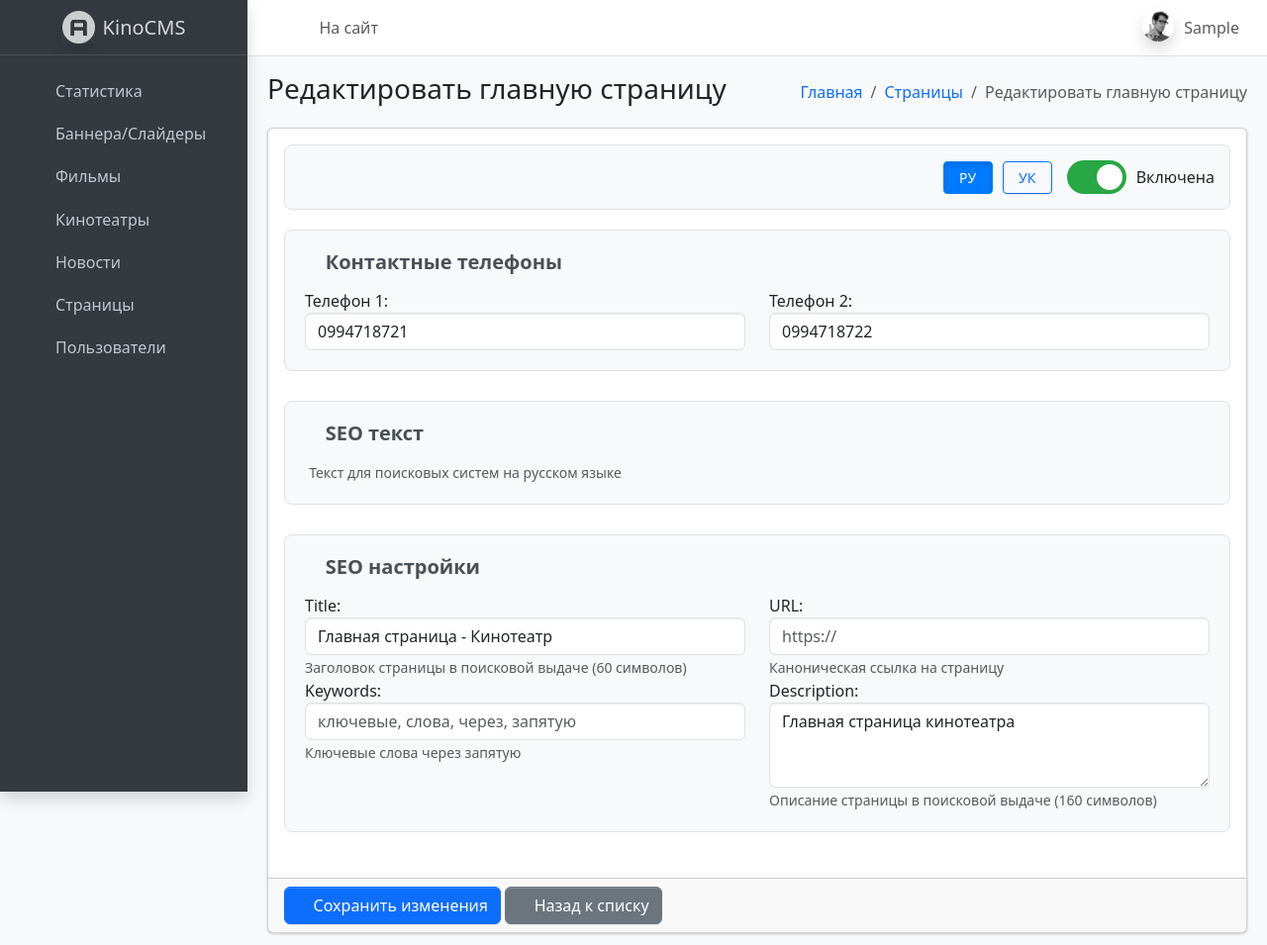
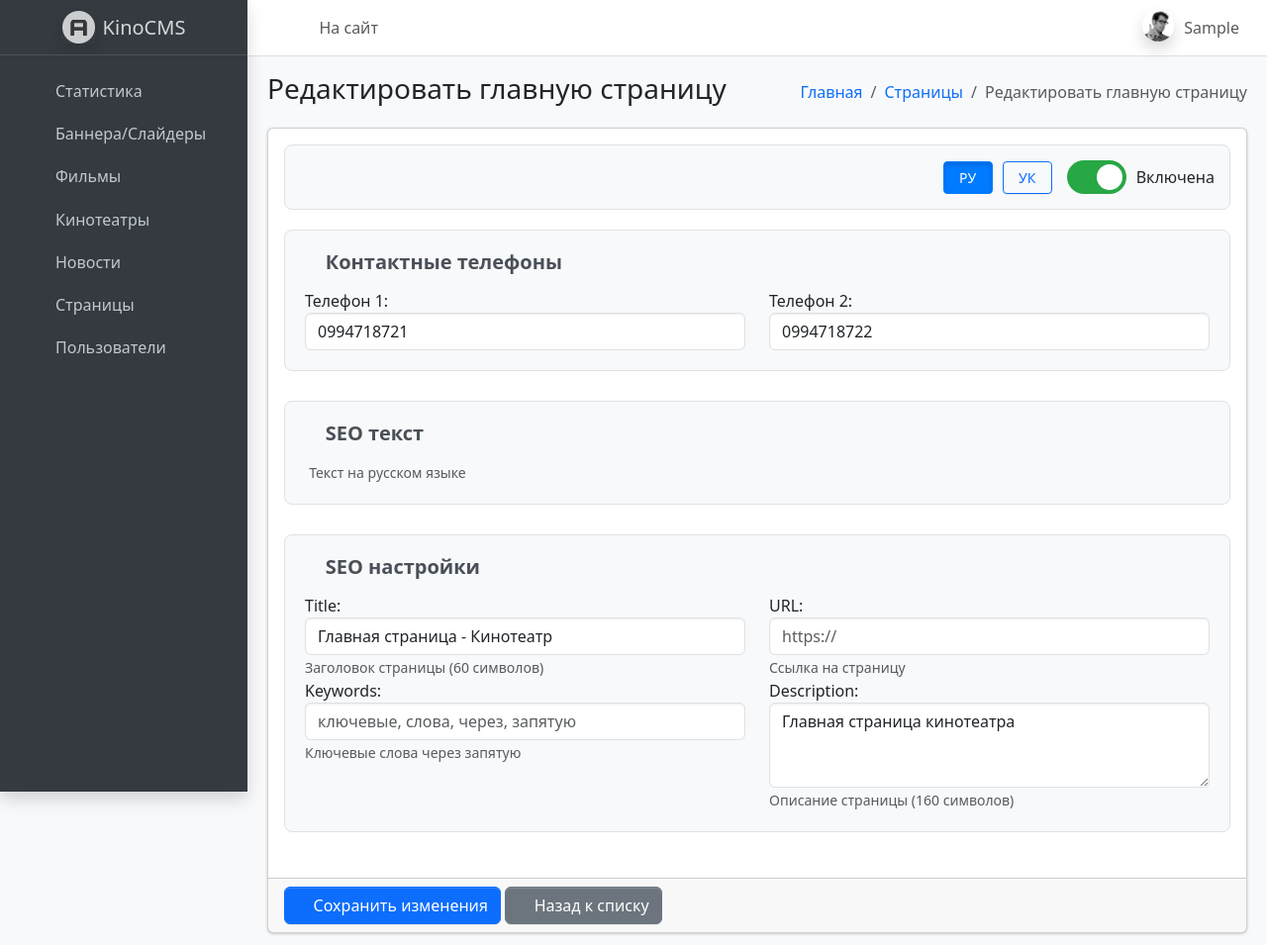
Before and after one commit to PetrakovVladyslav/KinoCMS, a Django app: page /admin-panel/pages/main/ in a window 1280 px wide. Shown: the whole page at 99% size. Run offline with Django 5.2, Linux system fonts and the light colour scheme; the visitor is signed in with stand-in values (Sample User, id 1); data comes from the database, SQL or seed files in the repository; data that the repository does not hold is empty; some libraries are stand-ins or nearby versions; some web fonts are replaced.

```diff
--- a/apps/page/templates/page/admin_main_page_form.html
+++ b/apps/page/templates/page/admin_main_page_form.html
@@ -203,13 +203,13 @@ input:checked + .switch-slider:before {
               <div class="form-group seo-text-group" data-lang="ru">
                 <label for="{{ form.seo_text_ru.id_for_label }}">{{ form.seo_text_ru.label }}</label>
                 {{ form.seo_text_ru }}
-                <small class="form-text text-muted">Текст для поисковых систем на русском языке</small>
+                <small class="form-text text-muted">Текст на русском языке</small>
               </div>
 
               <div class="form-group seo-text-group" data-lang="uk" style="display: none;">
                 <label for="{{ form.seo_text_uk.id_for_label }}">{{ form.seo_text_uk.label }}</label>
                 {{ form.seo_text_uk }}
-                <small class="form-text text-muted">Текст для поисковых систем на украинском языке</small>
+                <small class="form-text text-muted">Текст на украинском языке</small>
               </div>
             </div>
           </div>
@@ -230,7 +230,7 @@ input:checked + .switch-slider:before {
                       {% endfor %}
                     </div>
                   {% endif %}
-                  <small class="form-text text-muted">Заголовок страницы в поисковой выдаче (60 символов)</small>
+                  <small class="form-text text-muted">Заголовок страницы  (60 символов)</small>
                 </div>
               </div>
               <div class="col-md-6">
@@ -244,7 +244,7 @@ input:checked + .switch-slider:before {
                       {% endfor %}
                     </div>
                   {% endif %}
-                  <small class="form-text text-muted">Каноническая ссылка на страницу</small>
+                  <small class="form-text text-muted">Ссылка на страницу</small>
                 </div>
               </div>
             </div>
@@ -274,7 +274,7 @@ input:checked + .switch-slider:before {
                       {% endfor %}
                     </div>
                   {% endif %}
-                  <small class="form-text text-muted">Описание страницы в поисковой выдаче (160 символов)</small>
+                  <small class="form-text text-muted">Описание страницы (160 символов)</small>
                 </div>
               </div>
             </div>
--- a/apps/page/templates/page/admin_system_page_form.html
+++ b/apps/page/templates/page/admin_system_page_form.html
@@ -496,7 +496,7 @@ input:checked + .switch-slider:before {
                       {% endfor %}
                     </div>
                   {% endif %}
-                  <small class="form-text text-muted">Заголовок страницы в поисковой выдаче (60 символов)</small>
+                  <small class="form-text text-muted">Заголовок страницы (60 символов)</small>
                 </div>
               </div>
               <div class="col-md-6">
@@ -510,7 +510,7 @@ input:checked + .switch-slider:before {
                       {% endfor %}
                     </div>
                   {% endif %}
-                  <small class="form-text text-muted">Каноническая ссылка на страницу</small>
+                  <small class="form-text text-muted">Ссылка на страницу</small>
                 </div>
               </div>
             </div>
@@ -540,7 +540,7 @@ input:checked + .switch-slider:before {
                       {% endfor %}
                     </div>
                   {% endif %}
-                  <small class="form-text text-muted">Описание страницы в поисковой выдаче (160 символов)</small>
+                  <small class="form-text text-muted">Описание страницы (160 символов)</small>
                 </div>
               </div>
             </div>
--- a/apps/page/views.py
+++ b/apps/page/views.py
@@ -19,10 +19,6 @@ from .utils import (
 
 
 def system_page_view_factory(page_name: str, name_ru: str, name_uk: str, template_title: str):
-    """
-    Фабрика для создания представлений системных страниц.
-    Используется для создания одинаковых view-функций для разных страниц.
-    """
 
 
     @staff_member_required(login_url='admin:login')
@@ -75,7 +71,7 @@ def system_page_view_factory(page_name: str, name_ru: str, name_uk: str, templat
 
 
 # Создаем системные представления из конфигурации
-# Это избавляет от дублирования кода и позволяет управлять страницами из одного места
+
 _system_views = {}
 for config in SYSTEM_PAGES_CONFIG:
     view_name = config['name'].lower().replace(' ', '_').replace('-', '_')
```
